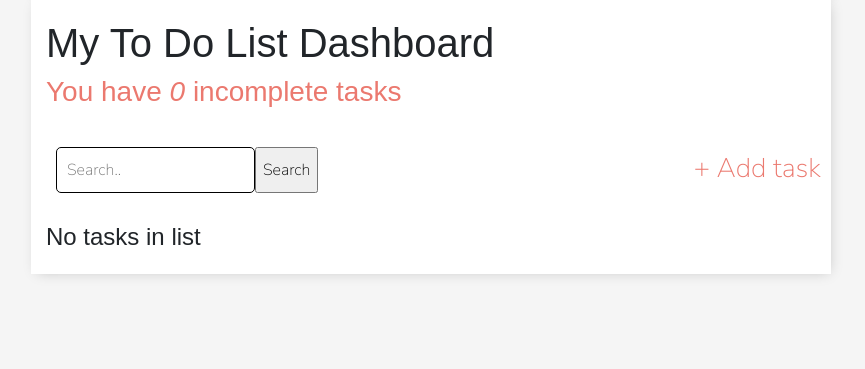
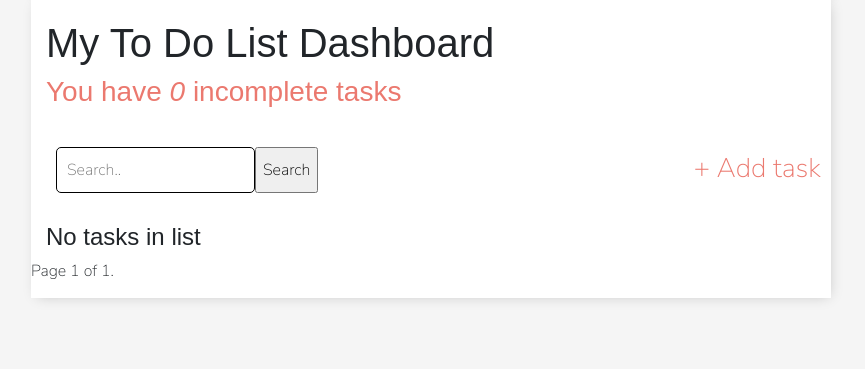
Before and after one commit to vesselindoychev/Django-Todo-App, a Django app: page /tasks-lists/ in a window 1280 px wide. Shown: the part 136-505 px from the top of the page, without its empty margins (209-1074 px from the left). Run offline with Django 3.2, Linux system fonts and the light colour scheme; the visitor is signed in with stand-in values (Sample User, id 1); data that the repository does not hold is empty; some libraries are stand-ins or nearby versions.

Commit message:
Added pagination to task list

```diff
--- a/todo_app/templates/base/task_list.html
+++ b/todo_app/templates/base/task_list.html
@@ -1,7 +1,8 @@
 {% extends 'base.html' %}
 {% block content %}
     <h1 class="task-list-heading">My To Do List Dashboard</h1>
-    <h3 class="incomplete-tasks-heading">You have <i>{{ incomplete_tasks }}</i> incomplete task{{ incomplete_tasks|pluralize:'s' }}</h3>
+    <h3 class="incomplete-tasks-heading">You have <i>{{ incomplete_tasks }}</i> incomplete
+        task{{ incomplete_tasks|pluralize:'s' }}</h3>
 
     <div class="search-add-wrapper">
         <form class="search-bar" method="get">
@@ -14,20 +15,20 @@
     <div class="task-items-wrapper">
         {% if tasks %}
             {% if is_owner %}
-                {% for task in tasks %}
+                {% for task in page_obj %}
                     <div class="task-wrapper">
                         {% if task.complete %}
                             <div class="task-title">
                                 <div class="task-complete-icon"></div>
                                 <i><s><a href="{% url 'edit task' task.pk %}">{{ task }}</a></s></i>
                             </div>
-                             <a class="delete-link" href="{% url 'delete task' task.pk %}">&#215;</a>
+                            <a class="delete-link" href="{% url 'delete task' task.pk %}">&#215;</a>
                         {% else %}
                             <div class="task-title">
                                 <div class="task-incomplete-icon"></div>
                                 <a href="{% url 'edit task' task.pk %}">{{ task }}</a>
                             </div>
-                             <a class="delete-link" href="{% url 'delete task' task.pk %}">&#215;</a>
+                            <a class="delete-link" href="{% url 'delete task' task.pk %}">&#215;</a>
                         {% endif %}
                     </div>
 
@@ -37,4 +38,22 @@
             <h4>No tasks in list</h4>
         {% endif %}
     </div>
+
+    <div class="pagination">
+        <span class="step-links">
+            {% if page_obj.has_previous %}
+                <a href="?page=1">&laquo; first</a>
+                <a href="?page={{ page_obj.previous_page_number }}">previous</a>
+            {% endif %}
+
+            <span class="current">
+                Page {{ page_obj.number }} of {{ page_obj.paginator.num_pages }}.
+            </span>
+
+            {% if page_obj.has_next %}
+                <a href="?page={{ page_obj.next_page_number }}">next</a>
+                <a href="?page={{ page_obj.paginator.num_pages }}">last &raquo;</a>
+            {% endif %}
+        </span>
+    </div>
 {% endblock %}
--- a/todo_app/todo_app/base/views/tasks.py
+++ b/todo_app/todo_app/base/views/tasks.py
@@ -1,4 +1,5 @@
 from django.contrib.auth import mixins as auth_mixins, get_user_model
+from django.core.paginator import Paginator
 from django.http import HttpResponse
 from django.shortcuts import redirect
 from django.urls import reverse_lazy
@@ -12,12 +13,17 @@ class TaskListView(auth_mixins.LoginRequiredMixin, views.ListView):
     model = Task
     template_name = 'base/task_list.html'
     context_object_name = 'tasks'
+    # paginate_by = 4
 
     def get_context_data(self, **kwargs):
         context = super().get_context_data(**kwargs)
         context['is_owner'] = self.object_list.filter(user=self.request.user)
         context['tasks'] = self.object_list.filter(user=self.request.user)
         context['incomplete_tasks'] = self.object_list.filter(user=self.request.user, complete=False).count()
+        paginator = Paginator(context['tasks'], 5)
+        page_number = self.request.GET.get('page')
+        page_obj = paginator.get_page(page_number)
+        context['page_obj'] = page_obj
         search_input = self.request.GET.get('search-area') or ''
         if search_input:
             context['tasks'] = context['tasks'].filter(title__startswith=search_input)
```
